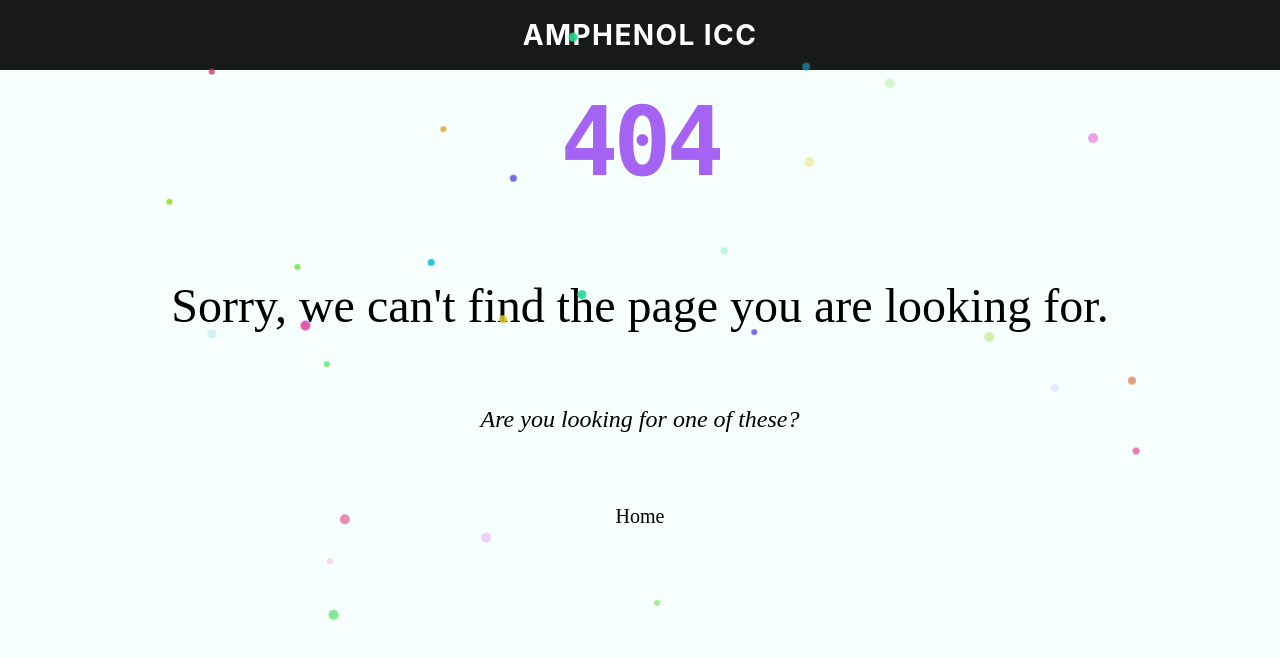
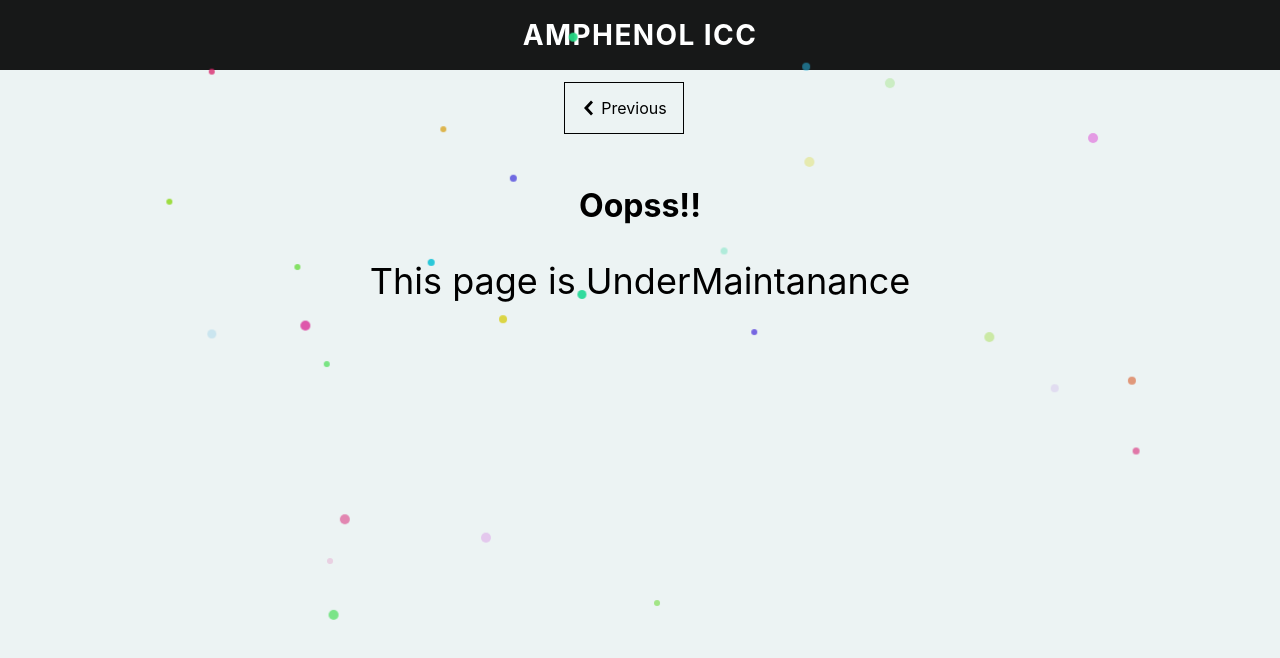
Before and after one commit to vathsavvarma/reactjs, a React (Create React App) app: page /sample in a window 1280 px wide. Before the commit this address had no page. Shown: the top 658 px of the page. Built offline with nearby package versions, Linux system fonts and the light colour scheme.

Commit message:
Fixed redirecting pages 1

```diff
--- a/src/App.js
+++ b/src/App.js
@@ -15,7 +15,7 @@
         <Background />
         <Switch>
             <Route exact path="/reactjs" component={Form} />
-            <Route exact path="/reactjs/sample" component={Sample} />
+            <Route exact path="/sample" component={Sample} />
             <Route path="/" component={Error} />
         </Switch>
         </>
--- a/src/Form.js
+++ b/src/Form.js
@@ -20,10 +20,10 @@
                 <label className="pa0 ma0 lh-copy f6 pointer"><input type="checkbox" /> Remember me</label>
                 </fieldset>
                 <div className="">
-                <a href="reactjs/sample"><input className="b ph3 pv2 input-reset ba b--black bg-transparent grow pointer f6 dib" type="submit" value="Sign in" /></a>
+                <a href="/sample"><input className="b ph3 pv2 input-reset ba b--black bg-transparent grow pointer f6 dib" type="submit" value="Sign in" /></a>
                 </div>
                 <div className="lh-copy mt3">
-                <a href="reactjs/sample" className="f6 link dim black db">Sign up</a>
+                <a href="/sample" className="f6 link dim black db">Sign up</a>
                 {/* <a href="#0" className="f6 link dim black db">Forgot your password?</a> */}
                 </div>
             </div>
```
